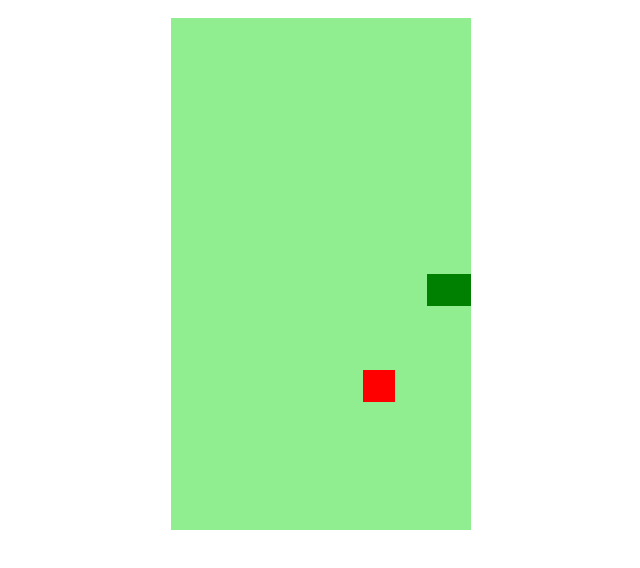
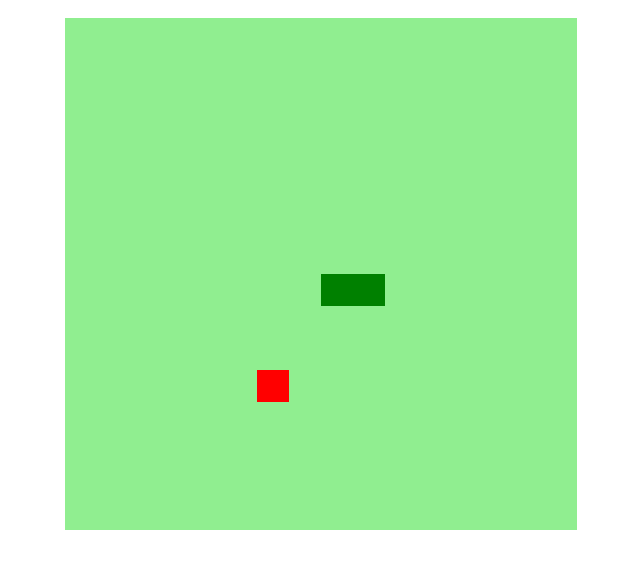
Before and after one commit to wmilhorini/jogo_cobrinha, a plain HTML site: page index.html in a window 1280 px wide. Shown: the part 154-722 px from the top of the page, without its empty margins (319-959 px from the left). Drawn offline with Linux system fonts and the light colour scheme.

Commit message:
Jogo terminado com os ajustes feitos

```diff
--- a/index.html
+++ b/index.html
@@ -4,12 +4,12 @@
     <meta charset="UTF-8">
     <meta http-equiv="X-UA-Compatible" content="IE=edge">
     <meta name="viewport" content="width=device-width, initial-scale=1.0">
-    <title>Jogo da Cobrinha</title>
     <link rel="stylesheet" href="/style.css">
     <script defer src="/script.js"></script>
+    <title>Jogo da Cobrinha</title>
 </head>
 <body>
     <h1>JOGO DA COBRINHA!</h1>
-     <canvas id="snake" widht="512" height="512"></canvas>
+    <canvas id="snake" width="512" height="512"></canvas>
 </body>
 </html>
```
